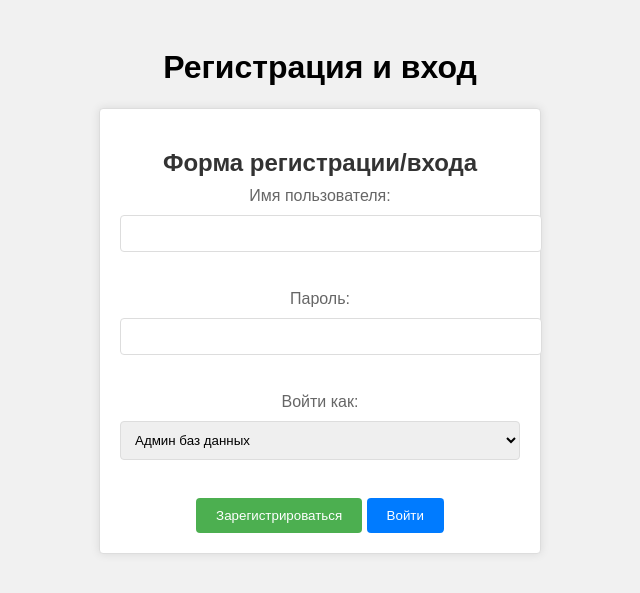
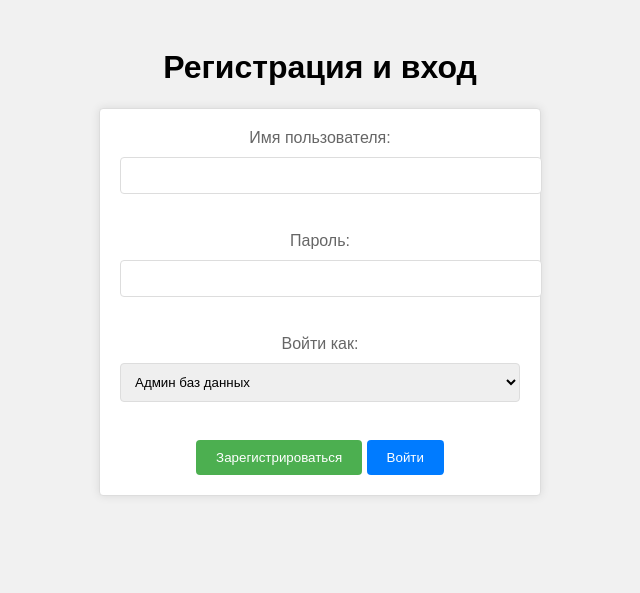
Before and after one commit to GidroN/web-library, a Flask app: page / in a window 1280 px wide. Shown: the top 593 px of the page, without its empty margins (320-960 px from the left). Run offline with Flask 3, Linux system fonts and the light colour scheme.

Commit message:
Corrected index.html

```diff
--- a/templates/index.html
+++ b/templates/index.html
@@ -8,7 +8,6 @@
 <body>
     <h1>Регистрация и вход</h1>
     <form action="/" method="post" onsubmit="handleForm(event)">
-        <h2>Форма регистрации/входа</h2>
         <label for="username">Имя пользователя:</label>
         <input type="text" id="username" name="username" required><br><br>
         <label for="password">Пароль:</label>
```
